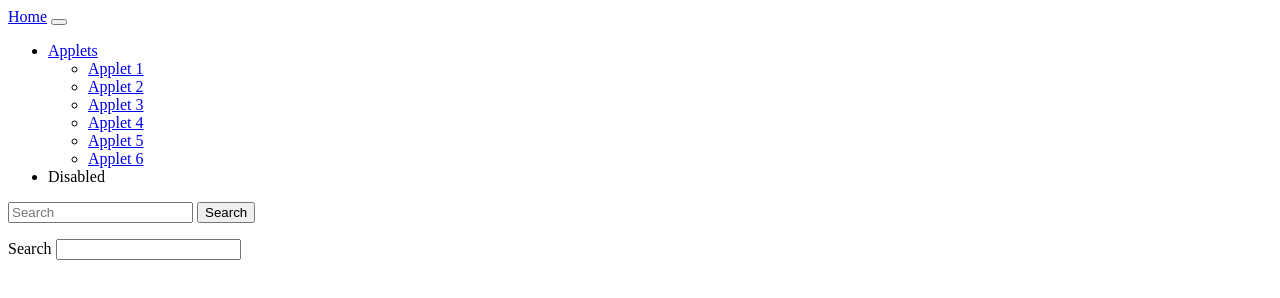
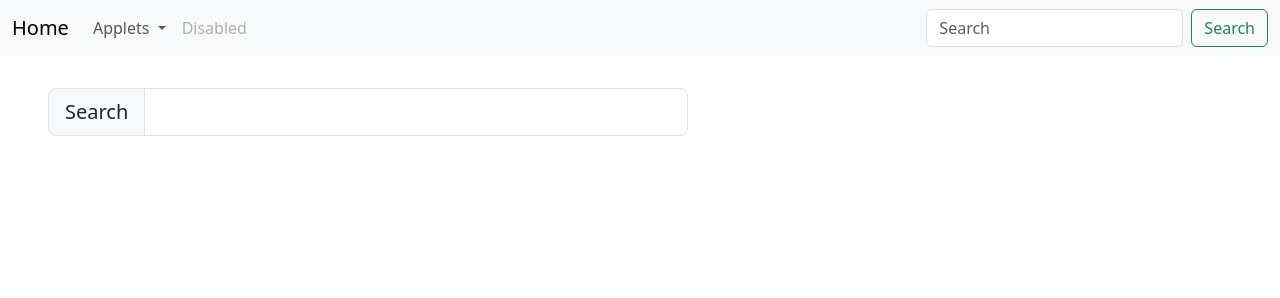
Before and after one commit to Yudobshere12/IT24, a plain HTML site: page applet-4.html in a window 1280 px wide. Drawn offline with nearby package versions, Linux system fonts and the light colour scheme.

Commit message:
add some changes

```diff
--- a/applet-4.html
+++ b/applet-4.html
@@ -1,22 +1,51 @@
+<!DOCTYPE html>
+<html lang="en">
+
+<head>
+    <meta charset="UTF-8">
+    <meta name="viewport" content="width=device-width, initial-scale=1.0">
+    <link href="https://cdn.jsdelivr.net/npm/bootstrap@5.3.3/dist/css/bootstrap.min.css" rel="stylesheet"
+        integrity="sha384-QWTKZyjpPEjISv5WaRU9OFeRpok6YctnYmDr5pNlyT2bRjXh0JMhjY6hW+ALEwIH" crossorigin="anonymous">
+    <script src="https://cdn.jsdelivr.net/npm/bootstrap@5.3.3/dist/js/bootstrap.bundle.min.js"
+        integrity="sha384-YvpcrYf0tY3lHB60NNkmXc5s9fDVZLESaAA55NDzOxhy9GkcIdslK1eN7N6jIeHz"
+        crossorigin="anonymous"></script>
+    <title>Applet 4 - Dynamic Elements</title>
+    <style>
+        .applet-container {
+            margin-top: 1rem;
+            margin-left: 2rem;
+        }
+
+        .input-search {
+            margin-left: 3rem;
+            margin-top: 2rem;
+            width: 50%;
+        }
+    </style>
+
+</head>
+
 <nav class="navbar navbar-expand-lg bg-body-tertiary">
     <div class="container-fluid">
-      <a class="navbar-brand" href="index.html">Home</a>
-      <button class="navbar-toggler" type="button" data-bs-toggle="collapse" data-bs-target="#navbarSupportedContent" aria-controls="navbarSupportedContent" aria-expanded="false" aria-label="Toggle navigation">
+        <a class="navbar-brand" href="../index.html">Home</a>
+        <button class="navbar-toggler" type="button" data-bs-toggle="collapse" data-bs-target="#navbarSupportedContent"
+            aria-controls="navbarSupportedContent" aria-expanded="false" aria-label="Toggle navigation">
             <span class="navbar-toggler-icon"></span>
         </button>
         <div class="collapse navbar-collapse" id="navbarSupportedContent">
             <ul class="navbar-nav me-auto mb-2 mb-lg-0">
                 <li class="nav-item dropdown">
-            <a class="nav-link dropdown-toggle" href="#" role="button" data-bs-toggle="dropdown" aria-expanded="false">
+                    <a class="nav-link dropdown-toggle" href="#" role="button" data-bs-toggle="dropdown"
+                        aria-expanded="false">
                         Applets
                     </a>
                     <ul class="dropdown-menu">
-              <li><a class="dropdown-item" href="applet-1.html">Applet 1</a></li>
-              <li><a class="dropdown-item" href="applet-2.html">Applet 2</a></li>
-              <li><a class="dropdown-item" href="applet-3.html">Applet 3</a></li>
-              <li><a class="dropdown-item" href="applet-4.html">Applet 4</a></li>
-              <li><a class="dropdown-item" href="applet-5.html">Applet 5</a></li>
-              <li><a class="dropdown-item" href="applet-6.html">Applet 6</a></li>
+                        <li><a class="dropdown-item" href="L06-AppletGallery/L06_Applet1.html">Applet 1</a></li>
+                        <li><a class="dropdown-item" href="L07-LeafletMap/L07_Applet2.html">Applet 2</a></li>
+                        <li><a class="dropdown-item" href="L08-EventLogger/L08_Applet3.html">Applet 3</a></li>
+                        <li><a class="dropdown-item" href="L09-DynamicElements/L09_Applet4.html">Applet 4</a></li>
+                        <li><a class="dropdown-item" href="L011-OpenWeather/L11_Applet5.html">Applet 5</a></li>
+                        <li><a class="dropdown-item" href="L12-TodoList/L12_Applet6.html">Applet 6</a></li>
                     </ul>
                 </li>
                 <li class="nav-item">
@@ -35,12 +64,14 @@
 
     <div class="input-group input-group-lg input-search">
         <span class="input-group-text">Search</span>
-      <input type="text" class="form-control" id="studentSearchBar" >
+        <input type="text" class="form-control" id="studentSearchBar">
     </div>
-    <div id="studentList"  style="margin-left: 3.5rem;"></div>
+    <div id="studentList" style="margin-left: 3.5rem;"></div>
     <div id="studentSearchList" style="margin-left: 3.5rem;"></div>
 
-    <script src="applet-4.js"></script>
+
+
+    <script src="L09_Applet4.js"></script>
 </body>
 
 </html>
```
Lines whose indentation alone changed are shown as unchanged.
